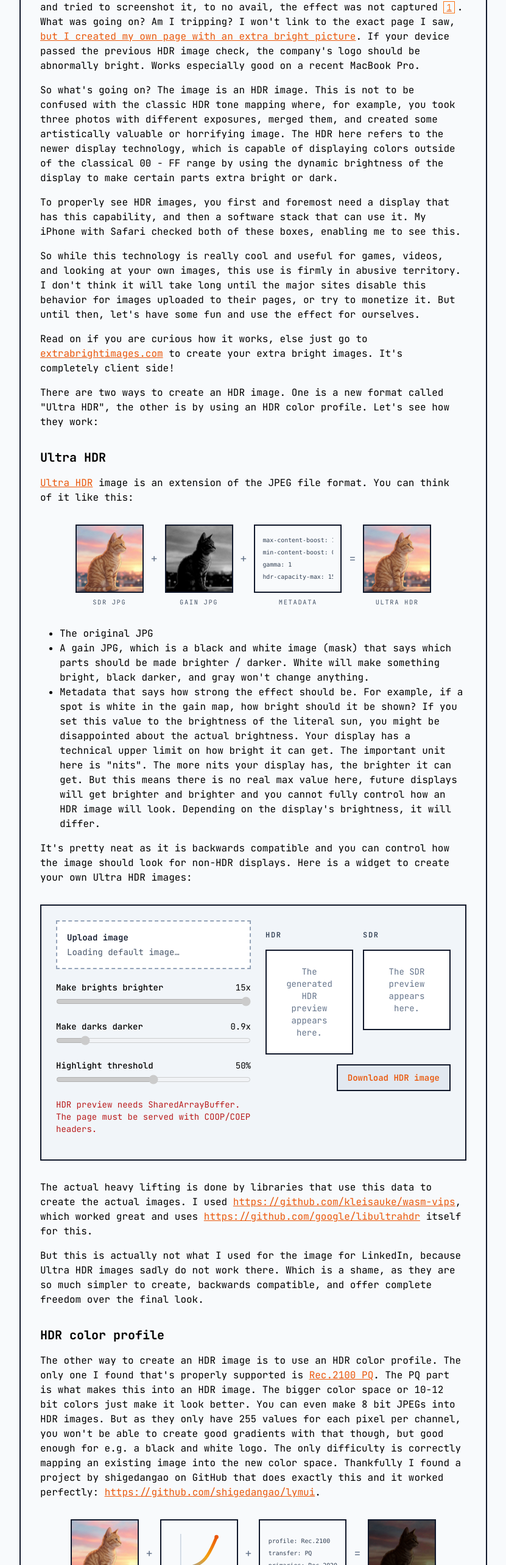
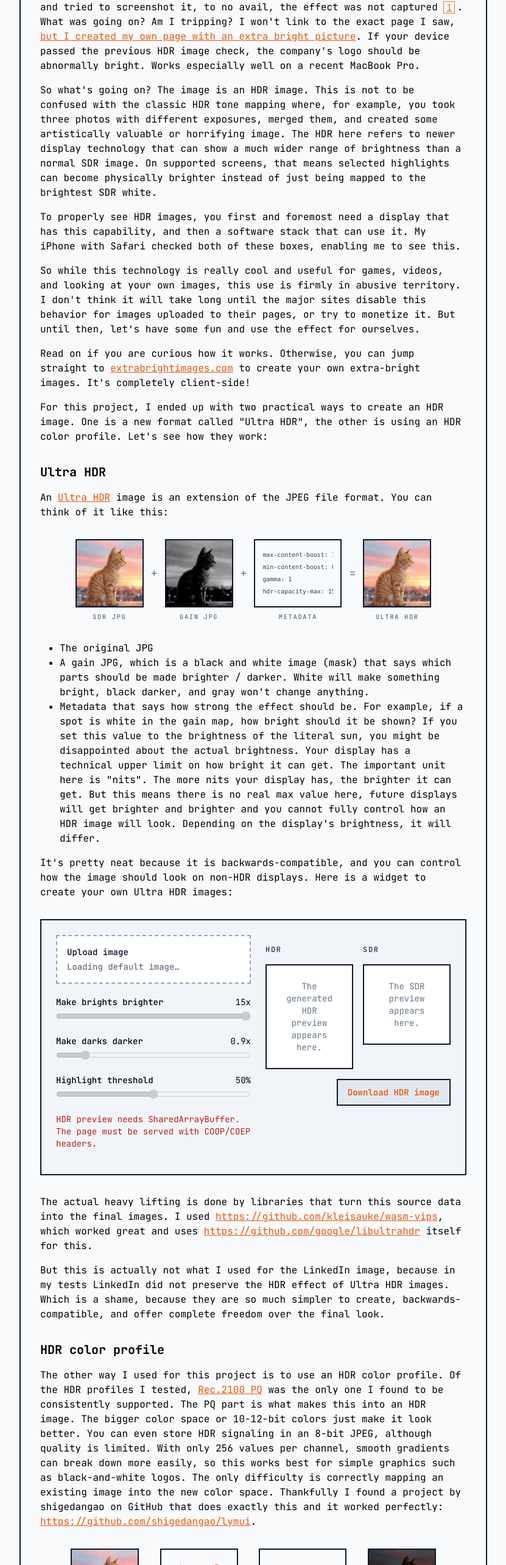
Before and after one commit to TN1ck/tn1ck.com, a Next.js app: page /blog/abuse-hdr-images-for-marketing in a window 1280 px wide. Shown: the part 773-3339 px from the top of the page at 61% size, without its empty margins (224-1055 px from the left). Built offline with nearby package versions, Linux system fonts and the light colour scheme.

Commit message:
chore: more refined

```diff
--- a/pages/blog/abuse-hdr-images-for-marketing.tsx
+++ b/pages/blog/abuse-hdr-images-for-marketing.tsx
@@ -231,7 +231,7 @@ const AbuseHDRImagesForMarketingBlog: NextPage = () => {
             but I created my own page with an extra bright picture
           </a>
           . If your device passed the previous HDR image check, the company's
-          logo should be abnormally bright. Works especially good on a recent
+          logo should be abnormally bright. Works especially well on a recent
           MacBook Pro.
         </p>
 
@@ -239,10 +239,11 @@ const AbuseHDRImagesForMarketingBlog: NextPage = () => {
           So what's going on? The image is an HDR image. This is not to be
           confused with the classic HDR tone mapping where, for example, you
           took three photos with different exposures, merged them, and created
-          some artistically valuable or horrifying image. The HDR here refers to
-          the newer display technology, which is capable of displaying colors
-          outside of the classical 00 - FF range by using the dynamic brightness
-          of the display to make certain parts extra bright or dark.
+          some artistically valuable or horrifying image. The HDR here refers
+          to newer display technology that can show a much wider range of
+          brightness than a normal SDR image. On supported screens, that means
+          selected highlights can become physically brighter instead of just
+          being mapped to the brightest SDR white.
         </p>
 
         <p>
@@ -262,7 +263,8 @@ const AbuseHDRImagesForMarketingBlog: NextPage = () => {
         </p>
 
         <p>
-          Read on if you are curious how it works, else just go to{" "}
+          Read on if you are curious how it works. Otherwise, you can jump
+          straight to{" "}
           <a
             target="_blank"
             rel="noopener noreferrer"
@@ -270,16 +272,17 @@ const AbuseHDRImagesForMarketingBlog: NextPage = () => {
           >
             extrabrightimages.com
           </a>{" "}
-          to create your extra bright images. It's completely client side!
+          to create your own extra-bright images. It's completely client-side!
         </p>
 
         <p>
-          There are two ways to create an HDR image. One is a new format called
-          "Ultra HDR", the other is by using an HDR color profile. Let's see how
-          they work:
+          For this project, I ended up with two practical ways to create an HDR
+          image. One is a new format called "Ultra HDR", the other is using
+          an HDR color profile. Let's see how they work:
         </p>
         <h2>Ultra HDR</h2>
         <p>
+          An{" "}
           <a
             target="_blank"
             rel="noopener noreferrer"
@@ -315,15 +318,15 @@ const AbuseHDRImagesForMarketingBlog: NextPage = () => {
         </ul>
 
         <p>
-          It's pretty neat as it is backwards compatible and you can control how
-          the image should look for non-HDR displays. Here is a widget to create
-          your own Ultra HDR images:
+          It's pretty neat because it is backwards-compatible, and you can
+          control how the image should look on non-HDR displays. Here is a
+          widget to create your own Ultra HDR images:
         </p>
         <HDRImageWidget variant="ultra" />
 
         <p>
-          The actual heavy lifting is done by libraries that use this data to
-          create the actual images. I used{" "}
+          The actual heavy lifting is done by libraries that turn this source
+          data into the final images. I used{" "}
           <a
             target="_blank"
             rel="noopener noreferrer"
@@ -343,32 +346,33 @@ const AbuseHDRImagesForMarketingBlog: NextPage = () => {
         </p>
 
         <p>
-          But this is actually not what I used for the image for LinkedIn,
-          because Ultra HDR images sadly do not work there. Which is a shame, as
-          they are so much simpler to create, backwards compatible, and offer
-          complete freedom over the final look.
+          But this is actually not what I used for the LinkedIn image, because
+          in my tests LinkedIn did not preserve the HDR effect of Ultra HDR
+          images. Which is a shame, because they are so much simpler to create,
+          backwards-compatible, and offer complete freedom over the final look.
         </p>
 
         <h2>HDR color profile</h2>
 
         <p>
-          The other way to create an HDR image is to use an HDR color profile.
-          The only one I found that's properly supported is{" "}
+          The other way I used for this project is to use an HDR color profile.
+          Of the HDR profiles I tested,{" "}
           <a
             target="_blank"
             rel="noopener noreferrer"
             href="https://en.wikipedia.org/wiki/Rec._2100"
           >
             Rec.2100 PQ
-          </a>
-          . The PQ part is what makes this into an HDR image. The bigger color
-          space or 10-12 bit colors just make it look better. You can even make
-          8 bit JPEGs into HDR images. But as they only have 255 values for each
-          pixel per channel, you won't be able to create good gradients with
-          that though, but good enough for e.g. a black and white logo. The only
+          </a>{" "}
+          was the only one I found to be consistently supported. The PQ part is
+          what makes this into an HDR image. The bigger color space or 10-12-bit
+          colors just make it look better. You can even store HDR signaling in
+          an 8-bit JPEG, although quality is limited. With only 256 values per
+          channel, smooth gradients can break down more easily, so this works
+          best for simple graphics such as black-and-white logos. The only
           difficulty is correctly mapping an existing image into the new color
-          space. Thankfully I found a project by shigedangao on GitHub that does
-          exactly this and it worked perfectly:{" "}
+          space. Thankfully I found a project by shigedangao on GitHub that
+          does exactly this and it worked perfectly:{" "}
           <a
             target="_blank"
             rel="noopener noreferrer"
@@ -382,9 +386,10 @@ const AbuseHDRImagesForMarketingBlog: NextPage = () => {
         <NativeHdrOverview />
 
         <p>
-          So here is the same applet for this approach. You will notice that
-          this image is not as backwards compatible, but it is more likely to
-          work in custom image uploads, like company logos on LinkedIn and other sites (I heard Instagram works too).
+          So here is the same applet for this approach. You will notice that it
+          is not as backwards-compatible, but unlike Ultra HDR it is more
+          likely to work in custom image uploads, like company logos on
+          LinkedIn and other sites (I heard Instagram works too).
         </p>
 
         <HDRImageWidget variant="native" />
```
Also changed, not shown: 1 other file (tests, documents, lock files or other folders).
